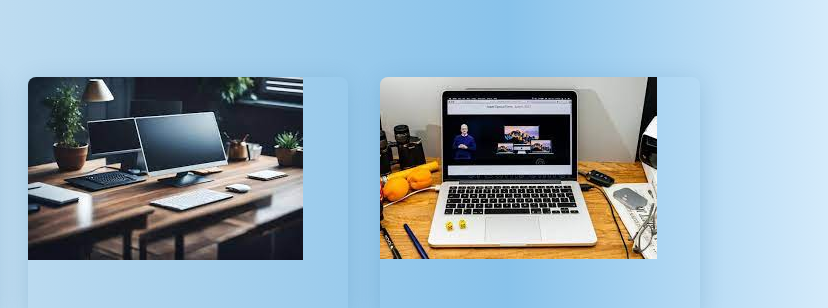
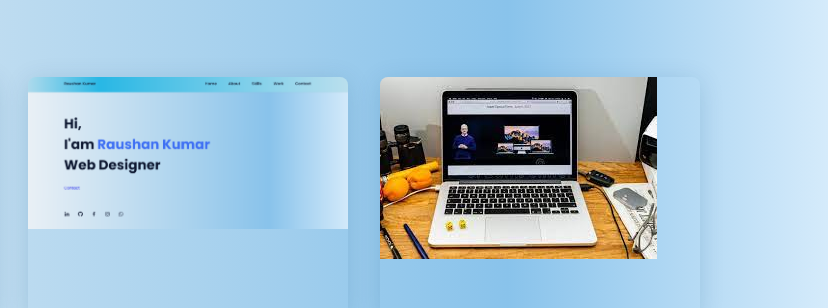
Before and after one commit to eryadav9955/portfolioWebsite, a plain HTML site: page index.html in a window 1280 px wide. Shown: the part 2253-2561 px from the top of the page, 452-1280 px from the left. Drawn offline with nearby package versions, Linux system fonts and the light colour scheme.

Commit message:
Update index.html

```diff
--- a/index.html
+++ b/index.html
@@ -189,7 +189,7 @@
             <img src="Screenshot 2023-10-01 231423.png" alt="" />
           </a>
           <a href="" class="work__img">
-            <img src="images.jpeg" alt="" />
+            <img src="Screenshot 2023-10-01 232502.png" alt="" />
           </a>
           <a href="" class="work__img">
             <img src="images (1).jpeg" alt="" />
```
